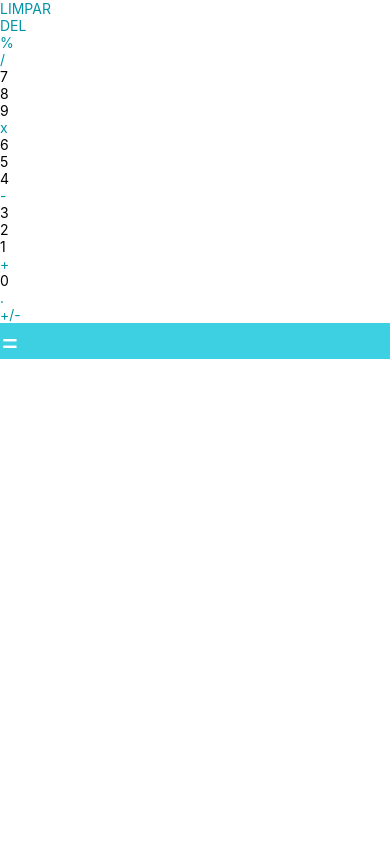
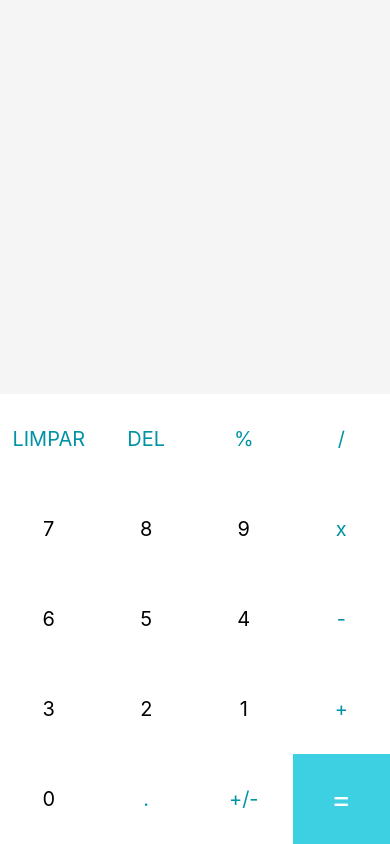
Before and after one commit to gabrielreis354/Senac-IPI-UC13-CalculadoraApp, a React Native app: screen / in a window 390 px wide. Built offline with nearby package versions, Linux system fonts and the light colour scheme.

Commit message:
adicionando estilo e handleInput

```diff
--- a/App.js
+++ b/App.js
@@ -56,10 +56,10 @@ export default function App() {
   function handleInput(buttonPressed) {
     console.log(buttonPressed); // Mostra no Console a tecla pressionada
     if (
-      (buttonPressed === '+') |
-      (buttonPressed === '-') |
-      (buttonPressed === 'x') |
-      (buttonPressed === '/')
+      buttonPressed === '+' ||
+      buttonPressed === '-' ||
+      buttonPressed === 'x' ||
+      buttonPressed === '/'
     ) {
       setCurrentNumber(currentNumber + ' ' + buttonPressed + ' ');
       return;
@@ -129,4 +129,38 @@ const styles = StyleSheet.create({
   container: {
     flex: 1,
   },
+  results: {
+    flex: 2,
+    justifyContent: 'center',
+    backgroundColor: '#f5f5f5',
+  },
+  resultText: {
+    color: '#282F38',
+    fontSize: 32,
+    fontWeight: 'bold',
+    padding: 12,
+    textAlign: 'right',
+  },
+  historyText: {
+    color: '#7c7c7c',
+    fontSize: 20,
+    marginRight: 10,
+    alignSelf: 'flex-end',
+  },
+  buttons: {
+    flexDirection: 'row',
+    flexWrap: 'wrap',
+  },
+  button: {
+    backgroundColor: 'white',
+    alignItems: 'center',
+    justifyContent: 'center',
+    minWidth: 90,
+    minHeight: 90,
+    flex: 2,
+  },
+  textButton: {
+    color: '#7c7c7c',
+    fontSize: 20,
+  },
 });
```
